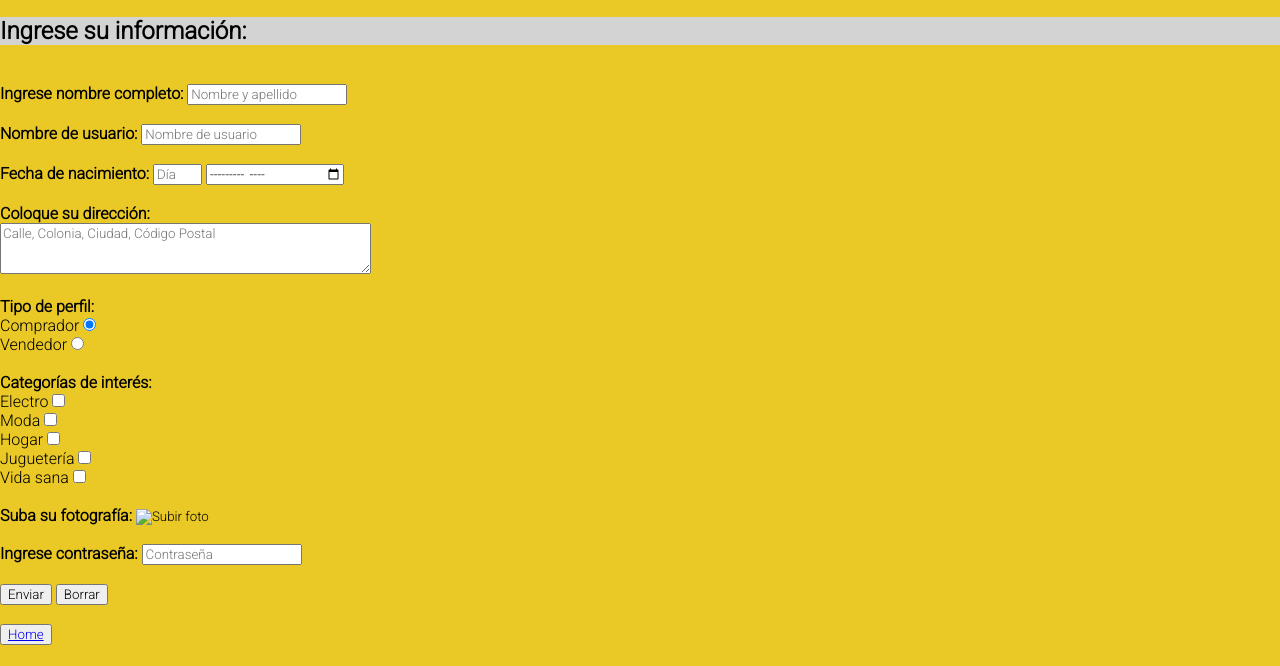
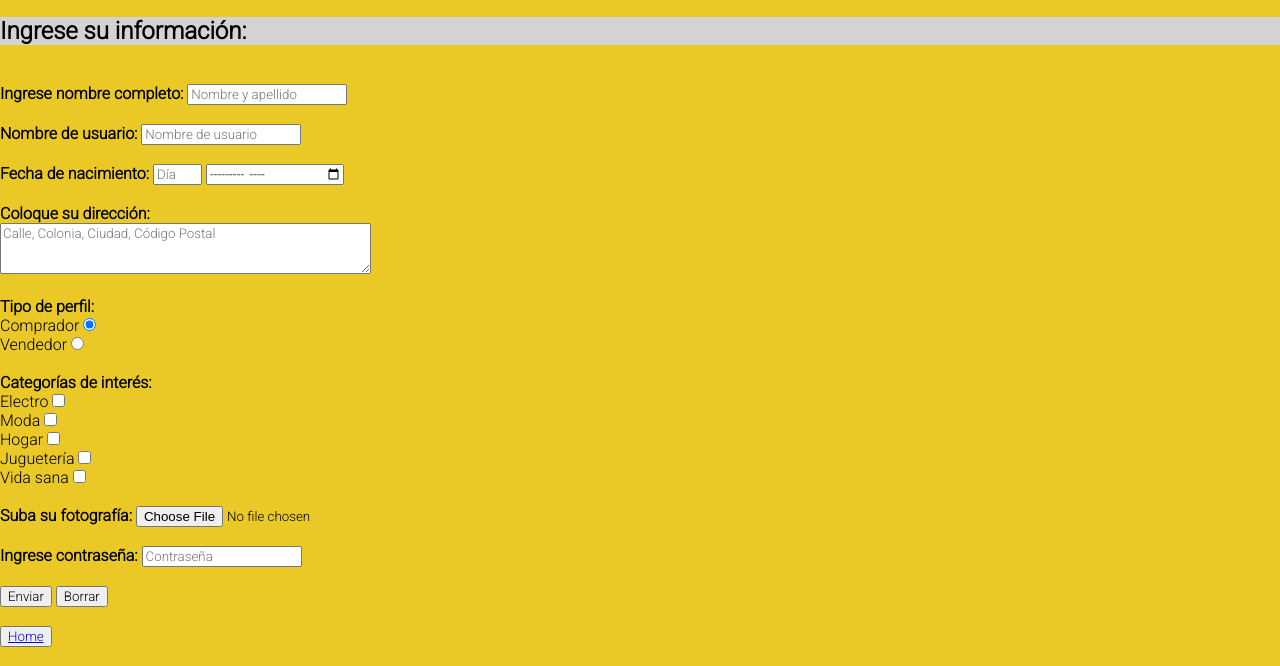
Before and after one commit to Jorge-Polanco-Roque/Mercado_Liebre, a website: page view/register.html in a window 1280 px wide. Shown: the part 258-924 px from the top of the page. Drawn offline with Linux system fonts and the light colour scheme; files that its build step writes are made by us from their sources; files whose address does not match are found by name.

Commit message:
Update register.html

```diff
--- a/view/register.html
+++ b/view/register.html
@@ -64,7 +64,7 @@
 
         <!-- Foto de usuario -->
         <label for="Foto"><strong>Suba su fotografía:</strong></label>
-            <input type="image" id="image" alt="Subir foto"><br><br>
+            <input type="file" name="imagen" id="image"><br><br>
 
         <!-- Contraseña -->
         <label for="password"><strong>Ingrese contraseña:</strong></label>
```
